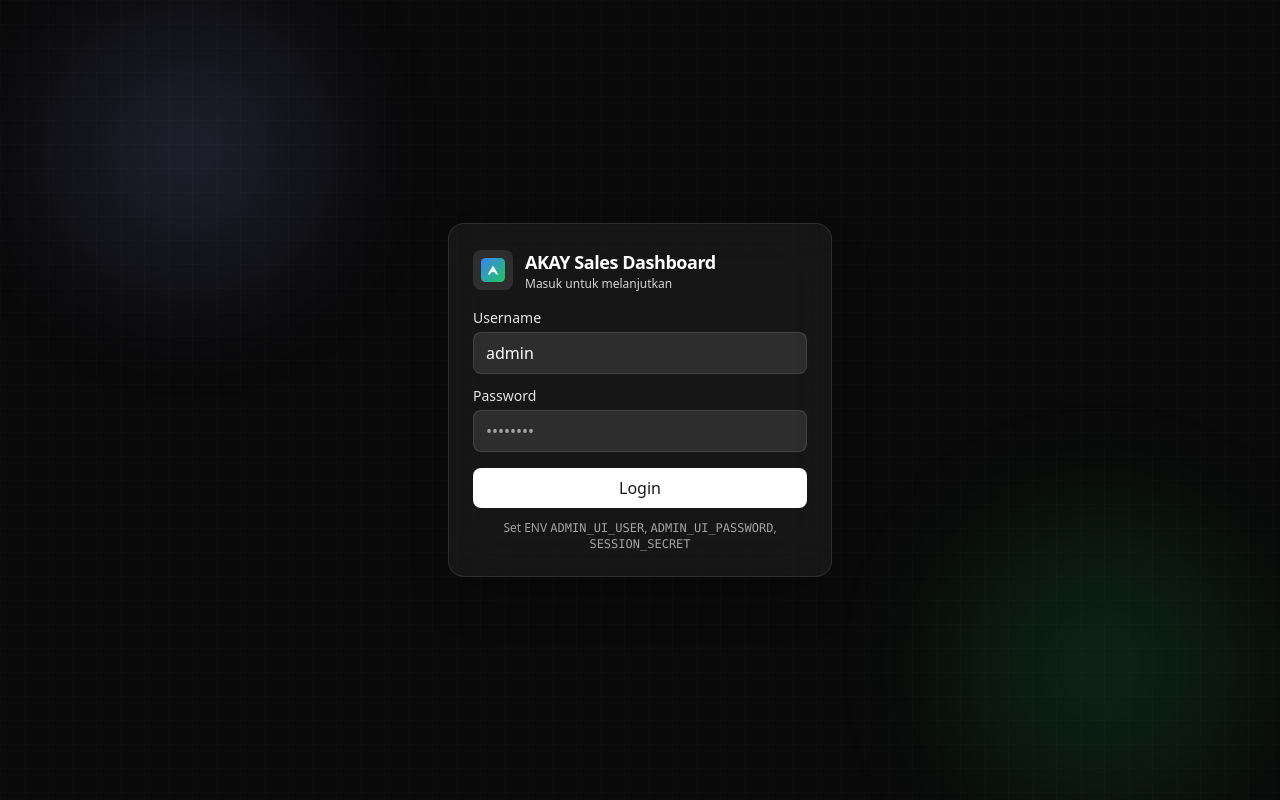
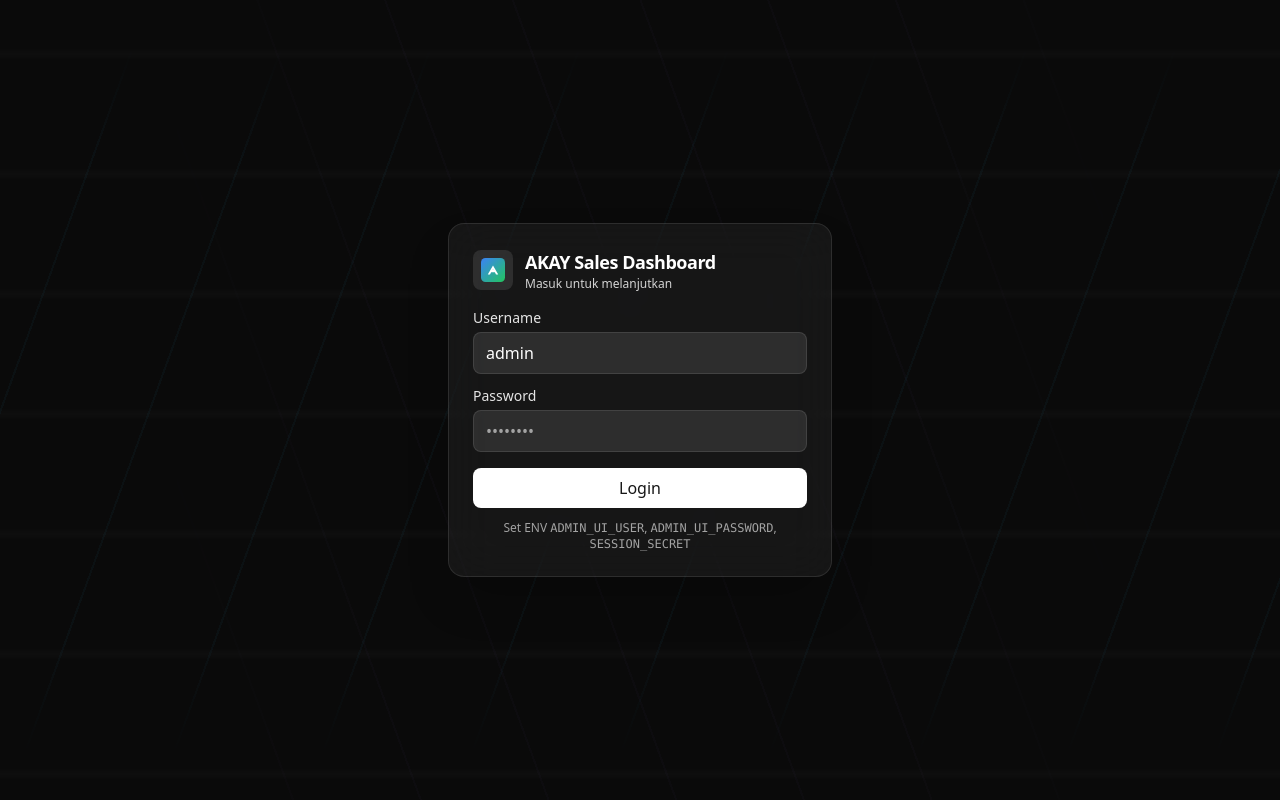
Before and after one commit to arnshyz/dashboard-v1, a Next.js app: page /login in a window 1280 px wide. Built offline with nearby package versions, Linux system fonts and the light colour scheme.

Commit message:
Switch login background to animated line accents

```diff
--- a/pages/login.js
+++ b/pages/login.js
@@ -31,33 +31,46 @@ export default function Login() {
 
   return (
     <div className="relative min-h-screen overflow-hidden bg-neutral-950 text-white">
-      {/* Animated gradient blobs */}
+      {/* Animated line accents */}
       <motion.div
         aria-hidden
-        className="pointer-events-none absolute -top-32 -left-32 h-[36rem] w-[36rem] rounded-full blur-3xl"
-        initial={{ opacity: 0.4, scale: 0.9 }}
-        animate={{ opacity: 0.7, scale: 1.05, x: [0, 30, -20, 0], y: [0, -10, 20, 0] }}
-        transition={{ duration: 16, repeat: Infinity, ease: "easeInOut" }}
-        style={{ background: "radial-gradient(closest-side, rgba(120,119,198,0.6), rgba(120,119,198,0) 70%)" }}
+        className="pointer-events-none absolute inset-0"
+        style={{
+          backgroundImage:
+            "repeating-linear-gradient(110deg, rgba(56,189,248,0.22) 0px, rgba(56,189,248,0.22) 2px, transparent 2px, transparent 140px)",
+          maskImage: "linear-gradient(to bottom, transparent 5%, black 20%, black 80%, transparent 95%)",
+          WebkitMaskImage: "linear-gradient(to bottom, transparent 5%, black 20%, black 80%, transparent 95%)",
+        }}
+        initial={{ opacity: 0.15, backgroundPosition: "0% 0%" }}
+        animate={{ opacity: 0.3, backgroundPosition: ["0% 0%", "200% 100%"] }}
+        transition={{ duration: 24, repeat: Infinity, ease: "linear" }}
       />
       <motion.div
         aria-hidden
-        className="pointer-events-none absolute -bottom-40 -right-40 h-[40rem] w-[40rem] rounded-full blur-3xl"
-        initial={{ opacity: 0.35, scale: 0.9 }}
-        animate={{ opacity: 0.6, scale: 1.08, x: [0, -20, 35, 0], y: [0, 25, -15, 0] }}
-        transition={{ duration: 18, repeat: Infinity, ease: "easeInOut" }}
-        style={{ background: "radial-gradient(closest-side, rgba(34,197,94,0.5), rgba(34,197,94,0) 70%)" }}
+        className="pointer-events-none absolute inset-0"
+        style={{
+          backgroundImage:
+            "repeating-linear-gradient(250deg, rgba(167,139,250,0.18) 0px, rgba(167,139,250,0.18) 2px, transparent 2px, transparent 120px)",
+          maskImage: "linear-gradient(to right, transparent 10%, black 30%, black 70%, transparent 90%)",
+          WebkitMaskImage: "linear-gradient(to right, transparent 10%, black 30%, black 70%, transparent 90%)",
+        }}
+        initial={{ opacity: 0.1, backgroundPosition: "0% 100%" }}
+        animate={{ opacity: 0.22, backgroundPosition: ["0% 100%", "-180% -40%"] }}
+        transition={{ duration: 28, repeat: Infinity, ease: "linear" }}
       />
 
-      {/* Subtle animated grid overlay */}
-      <div className="absolute inset-0 bg-[linear-gradient(to_right,rgba(255,255,255,0.06)_1px,transparent_1px),linear-gradient(to_bottom,rgba(255,255,255,0.06)_1px,transparent_1px)] bg-[size:24px_24px] opacity-30" />
+      {/* Pulsing partial horizontal lines */}
       <motion.div
         aria-hidden
-        className="absolute inset-0"
-        initial={{ backgroundPositionX: 0 }}
-        animate={{ backgroundPositionX: ["0px", "48px", "0px"] }}
-        transition={{ duration: 20, repeat: Infinity, ease: "linear" }}
-        style={{ backgroundImage: "linear-gradient(to right, rgba(255,255,255,0.05) 1px, transparent 1px)", backgroundSize: "48px 100%", mixBlendMode: "overlay" }}
+        className="pointer-events-none absolute inset-0"
+        style={{
+          backgroundImage:
+            "linear-gradient(to bottom, transparent 0%, transparent 40%, rgba(255,255,255,0.12) 45%, transparent 50%, transparent 100%)",
+          backgroundSize: "100% 120px",
+        }}
+        initial={{ opacity: 0.05, backgroundPositionY: 0 }}
+        animate={{ opacity: [0.05, 0.18, 0.05], backgroundPositionY: [0, 60, 120, 0] }}
+        transition={{ duration: 16, repeat: Infinity, ease: "easeInOut" }}
       />
 
       {/* Noise layer */}
```
